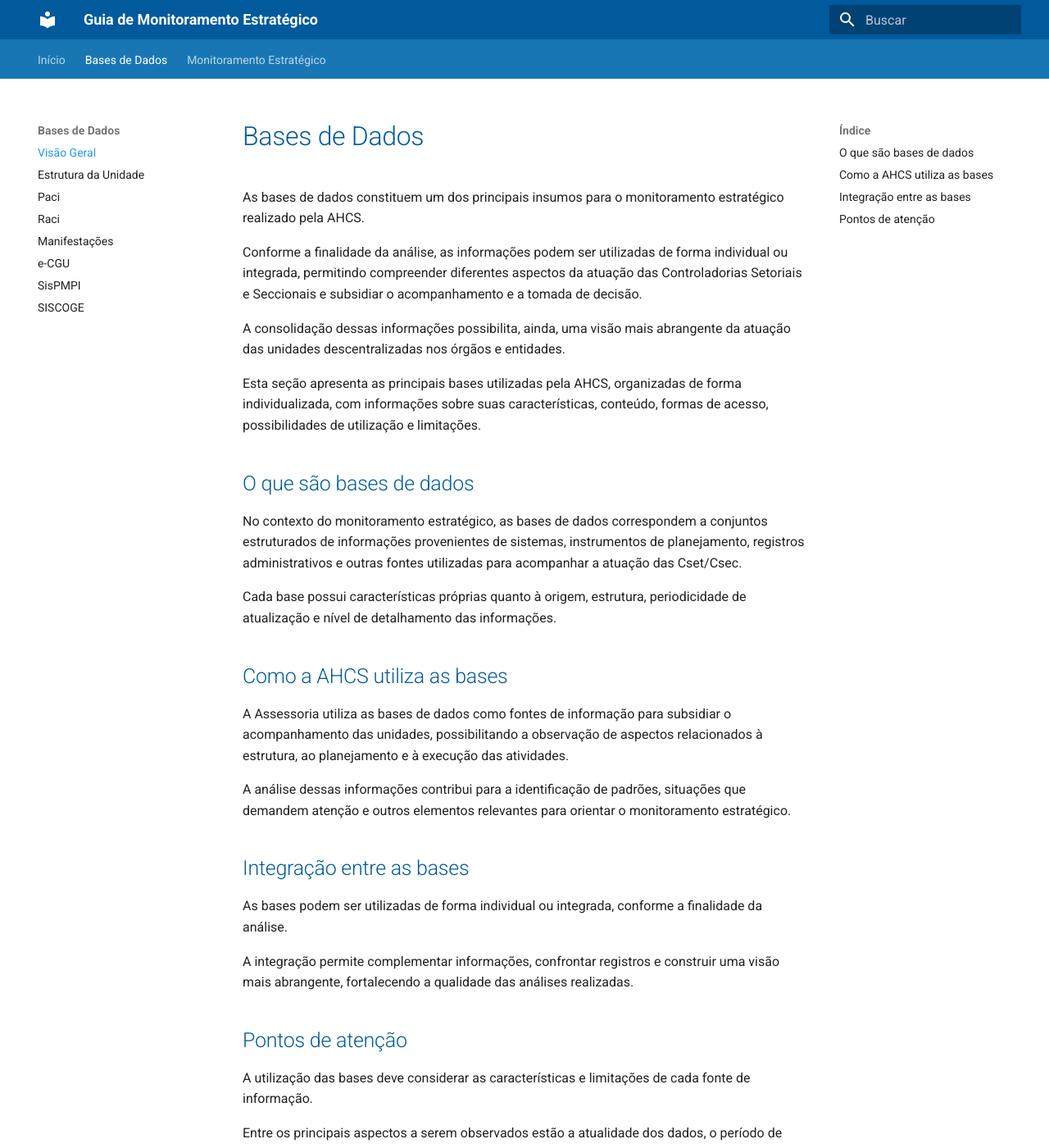
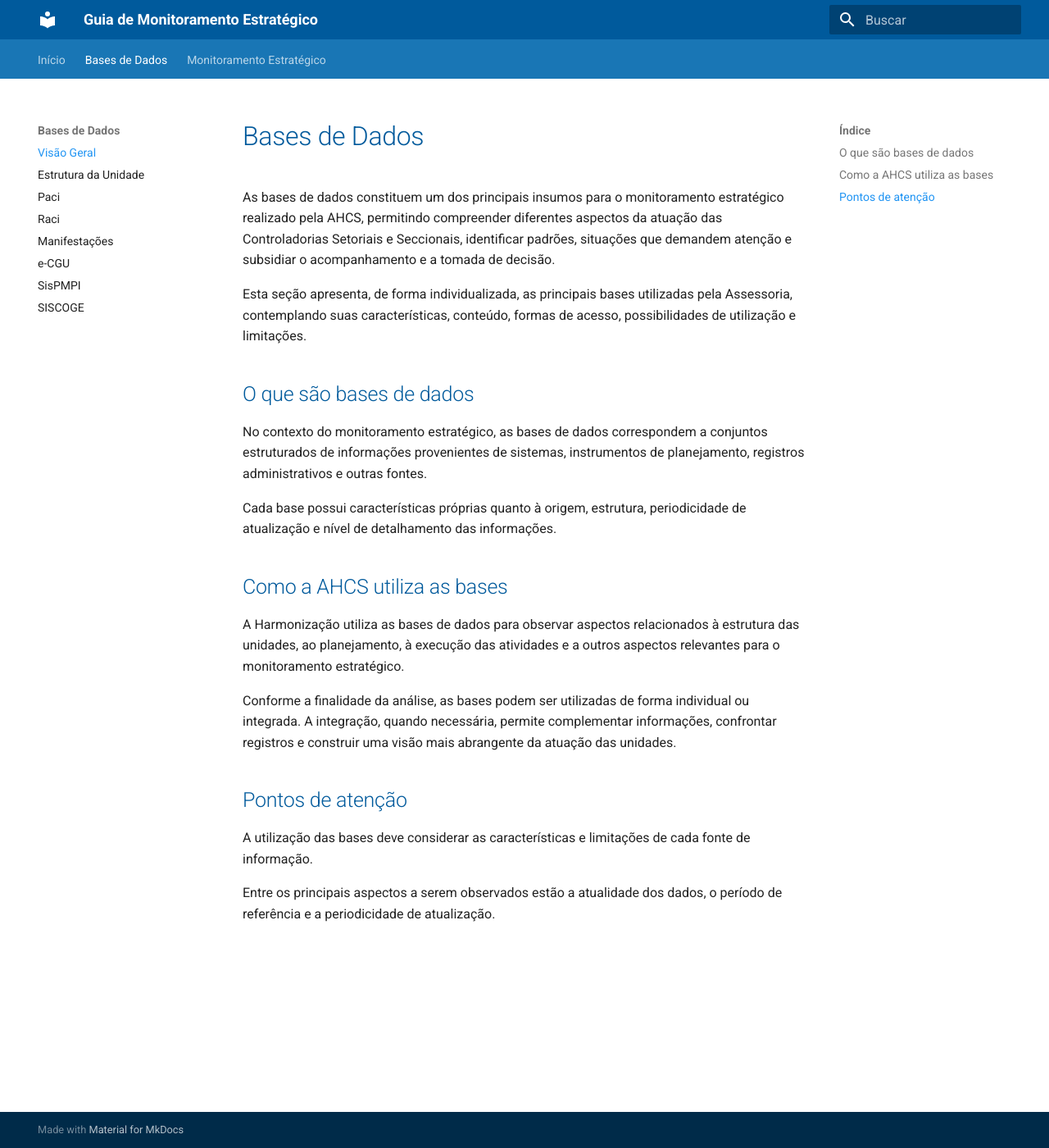
Before and after one commit to CGEMG-AHCS/guia-monitoramento-estrategico, an MkDocs documentation site: the page built from docs/bases-dados/index.md, in a window 1280 px wide and 1400 px high. Shown: the whole window at 82% size. Built offline with MkDocs 1.6.1 and Material for MkDocs 9.7.7, drawn with Linux system fonts in a browser that asks for light colours; some of the changed text lies outside the part shown.

Commit message:
Update index.md

```diff
--- a/docs/bases-dados/index.md
+++ b/docs/bases-dados/index.md
@@ -1,35 +1,23 @@
 # Bases de Dados
 
-As bases de dados constituem um dos principais insumos para o monitoramento estratégico realizado pela AHCS.
+As bases de dados constituem um dos principais insumos para o monitoramento estratégico realizado pela AHCS, permitindo compreender diferentes aspectos da atuação das Controladorias Setoriais e Seccionais, identificar padrões, situações que demandem atenção e subsidiar o acompanhamento e a tomada de decisão.
 
-Conforme a finalidade da análise, as informações podem ser utilizadas de forma individual ou integrada, permitindo compreender diferentes aspectos da atuação das Controladorias Setoriais e Seccionais e subsidiar o acompanhamento e a tomada de decisão.
-
-A consolidação dessas informações possibilita, ainda, uma visão mais abrangente da atuação das unidades descentralizadas nos órgãos e entidades.
-
-Esta seção apresenta as principais bases utilizadas pela AHCS, organizadas de forma individualizada, com informações sobre suas características, conteúdo, formas de acesso, possibilidades de utilização e limitações.
+Esta seção apresenta, de forma individualizada, as principais bases utilizadas pela Assessoria, contemplando suas características, conteúdo, formas de acesso, possibilidades de utilização e limitações.
 
 ## O que são bases de dados
 
-No contexto do monitoramento estratégico, as bases de dados correspondem a conjuntos estruturados de informações provenientes de sistemas, instrumentos de planejamento, registros administrativos e outras fontes utilizadas para acompanhar a atuação das Cset/Csec.
+No contexto do monitoramento estratégico, as bases de dados correspondem a conjuntos estruturados de informações provenientes de sistemas, instrumentos de planejamento, registros administrativos e outras fontes.
 
 Cada base possui características próprias quanto à origem, estrutura, periodicidade de atualização e nível de detalhamento das informações.
 
 ## Como a AHCS utiliza as bases
 
-A Assessoria utiliza as bases de dados como fontes de informação para subsidiar o acompanhamento das unidades, possibilitando a observação de aspectos relacionados à estrutura, ao planejamento e à execução das atividades.
+A Harmonização utiliza as bases de dados para observar aspectos relacionados à estrutura das unidades, ao planejamento, à execução das atividades e a outros aspectos relevantes para o monitoramento estratégico.
 
-A análise dessas informações contribui para a identificação de padrões, situações que demandem atenção e outros elementos relevantes para orientar o monitoramento estratégico.
-
-## Integração entre as bases
-
-As bases podem ser utilizadas de forma individual ou integrada, conforme a finalidade da análise.
-
-A integração permite complementar informações, confrontar registros e construir uma visão mais abrangente, fortalecendo a qualidade das análises realizadas.
+Conforme a finalidade da análise, as bases podem ser utilizadas de forma individual ou integrada. A integração, quando necessária, permite complementar informações, confrontar registros e construir uma visão mais abrangente da atuação das unidades.
 
 ## Pontos de atenção
 
 A utilização das bases deve considerar as características e limitações de cada fonte de informação.
 
 Entre os principais aspectos a serem observados estão a atualidade dos dados, o período de referência e a periodicidade de atualização.
-
-Por essa razão, os dados devem ser interpretados considerando seu contexto e, quando necessário, complementados por outras fontes de informação.
```
